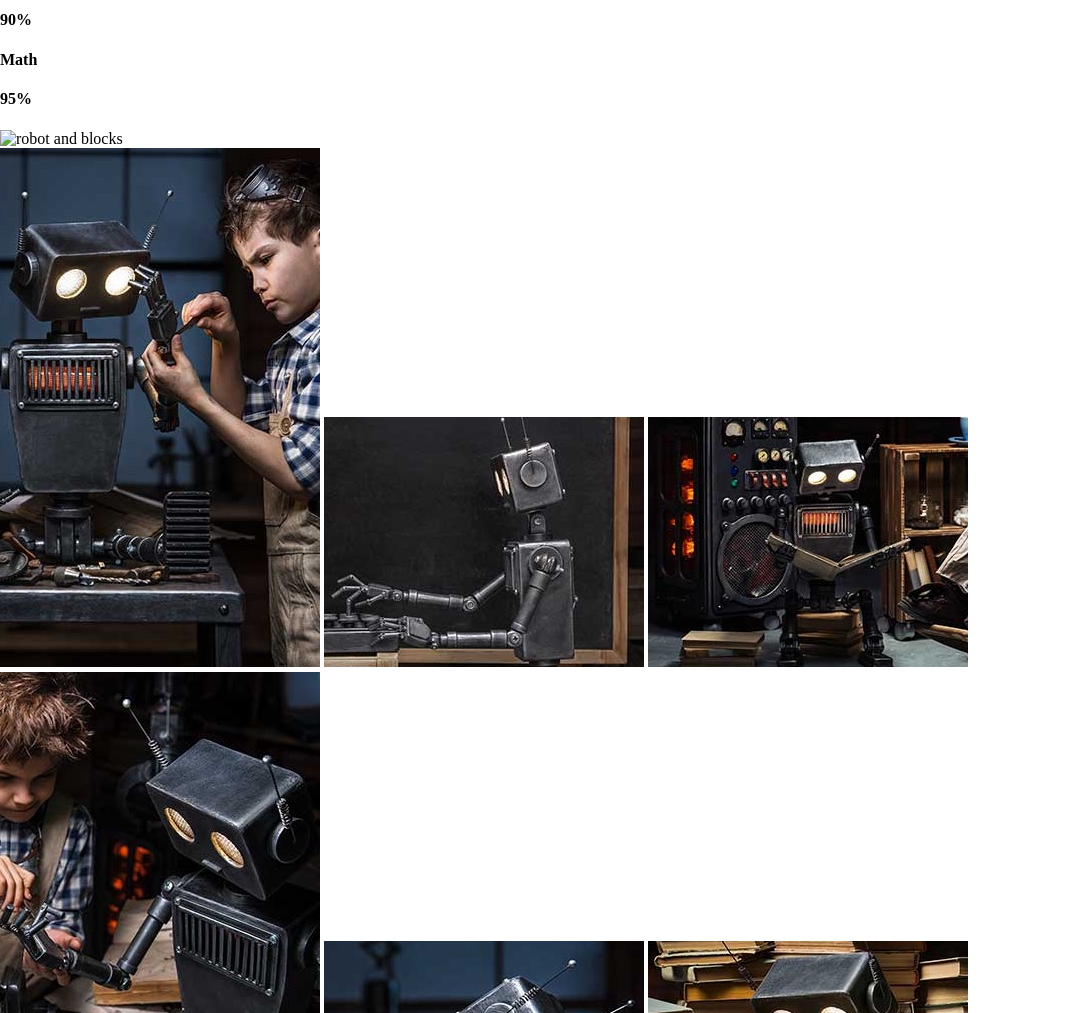
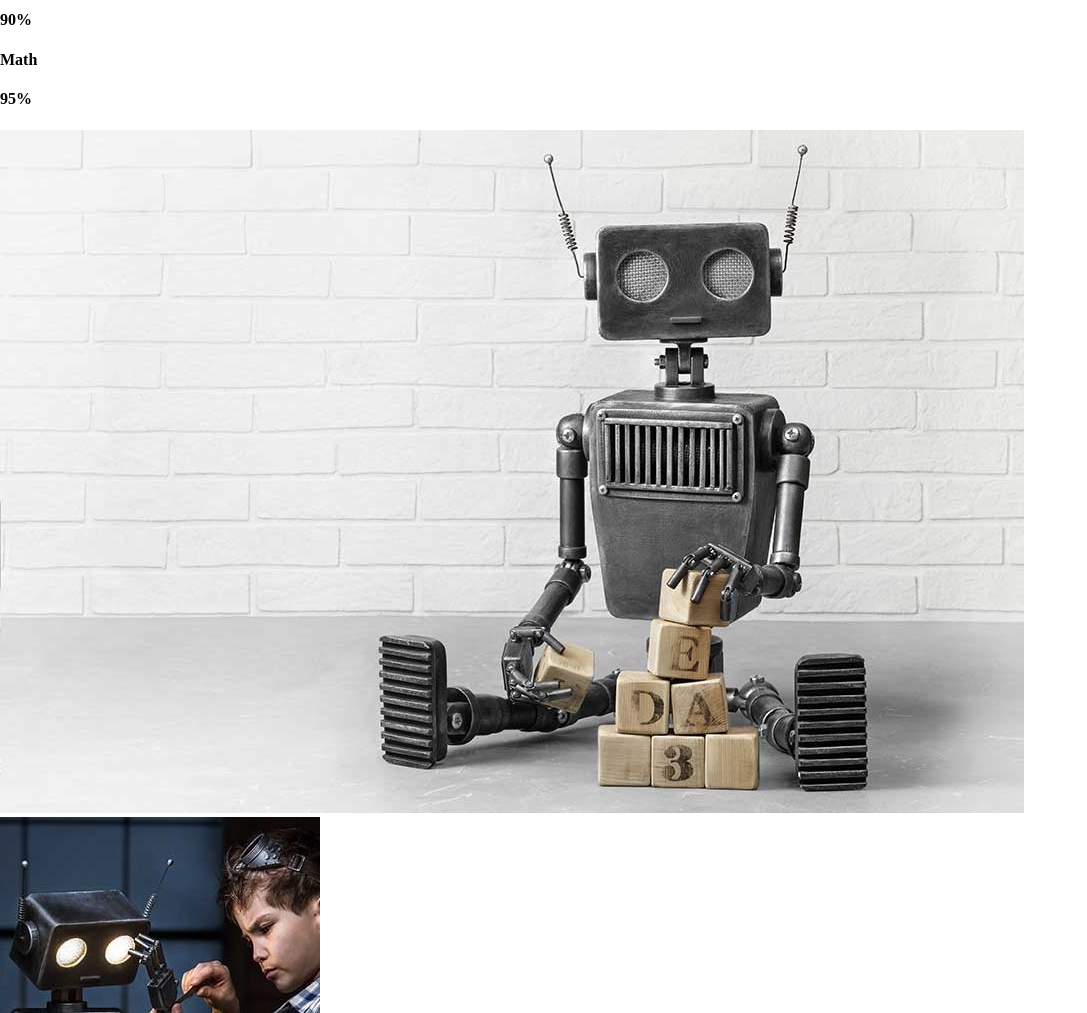
Before and after one commit to eugeniekwon/in-class, a plain HTML site: page deploy/index.html in a window 1280 px wide. Shown: the part 1880-2893 px from the top of the page, without its empty margins (0-1087 px from the left). Drawn offline with nearby package versions, Linux system fonts and the light colour scheme.

Commit message:
edited text

```diff
--- a/deploy/index.html
+++ b/deploy/index.html
@@ -59,7 +59,7 @@
                 </section>
             </section>
     <section>
-                    <img src="img/section-3/Hero 2.jpg" alt="robot and blocks">
+                    <img src="img/section-4/Hero 2.jpg" alt="robot and blocks">
                 </section>
 
     <section>
```
Also changed, not shown: 1 other file.
